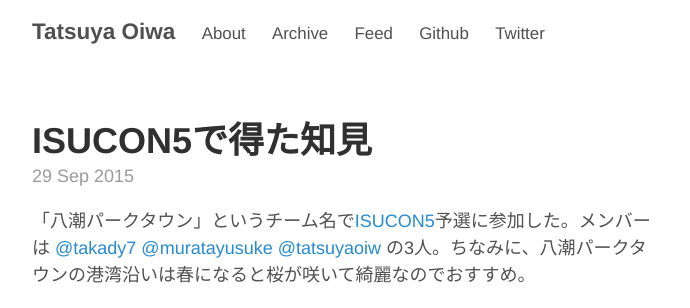
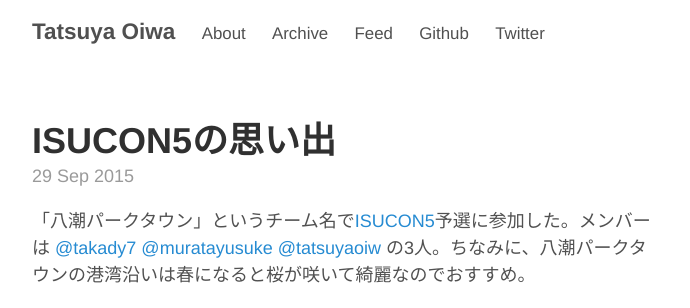
Before and after one commit to tatsuya/tatsuyaoiw.github.io, a Jekyll site: the page built from _posts/2015-09-29-isucon5.md, in a window 1280 px wide. Shown: the top 308 px of the page, without its empty margins (293-983 px from the left). Built offline with Jekyll 4.4.1, drawn with Linux system fonts in a browser that asks for light colours; Markdown is read by kramdown in place of the engine named in the settings; comment, search, counter and statistics services are not loaded.

Commit message:
update title

```diff
--- a/_posts/2015-09-29-isucon5.md
+++ b/_posts/2015-09-29-isucon5.md
@@ -1,6 +1,6 @@
 ---
 layout: post
-title: ISUCON5で得た知見
+title: ISUCON5の思い出
 date: 2015-09-29 22:26
 ---
 
```
